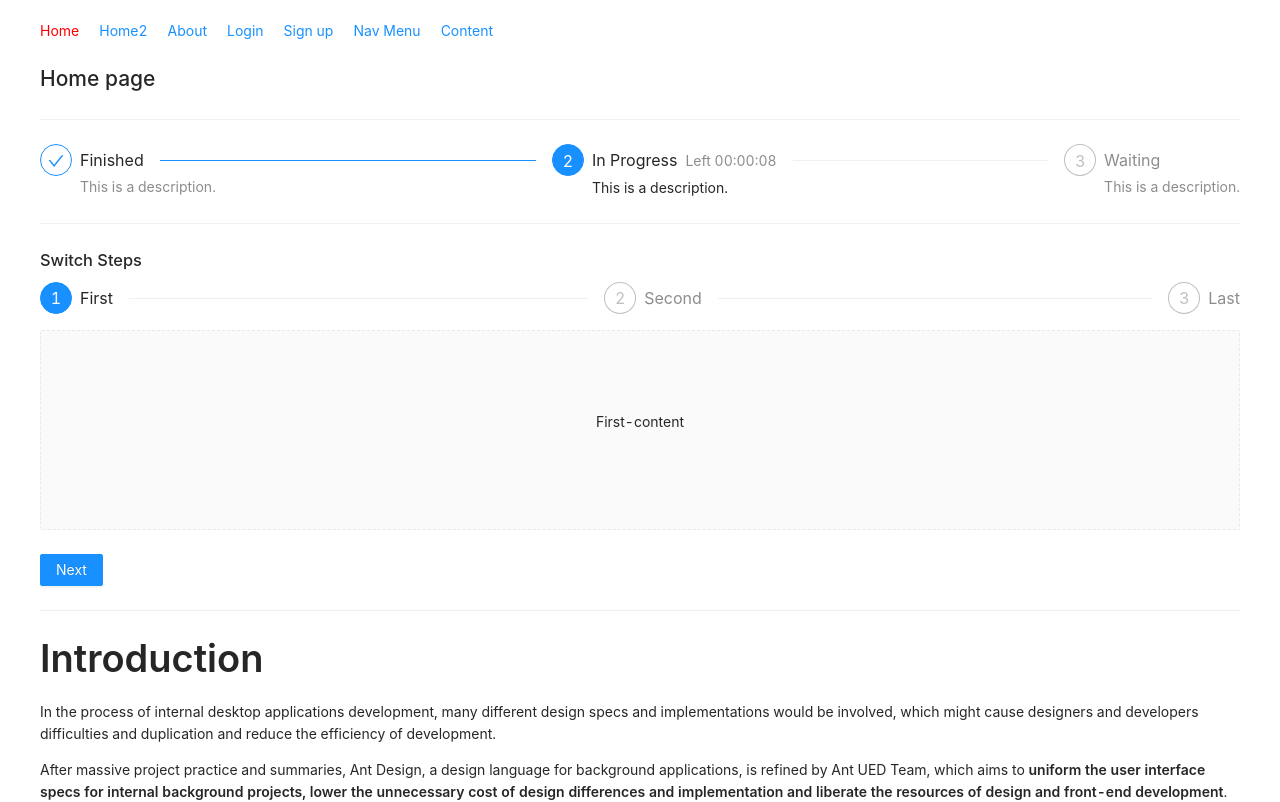
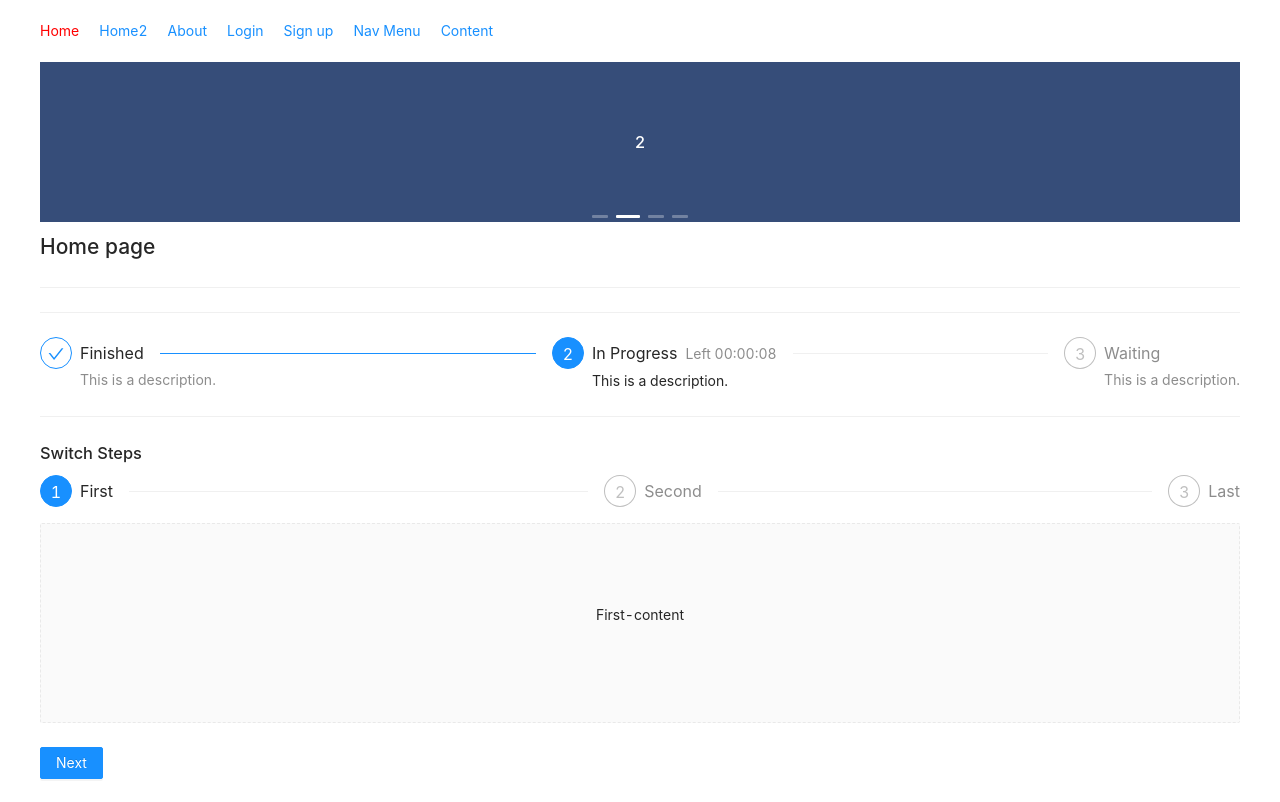
Before and after one commit to xBoot101/adam, a React (Create React App) app: page / in a window 1280 px wide. Shown: the top 802 px of the page. Built offline with nearby package versions, Linux system fonts and the light colour scheme.

Commit message:
Carousel added.

```diff
--- a/src/App.js
+++ b/src/App.js
@@ -10,11 +10,12 @@ import About from './pages/About';
 import Home2 from './pages/Home2';
 import NavMenu from './pages/NavMenu';
 import Content from './pages/Content';
+import Carousel from './pages/myCarousel';
 function App() {
 	return (
 		<div className='App'>
 			<Navbar></Navbar>
-
+			<Carousel></Carousel>
 			<Routes>
 				<Route path='/' element={<Home />} />
 				<Route path='/about' element={<About />} />
--- a/src/pages/Home.js
+++ b/src/pages/Home.js
@@ -144,6 +144,7 @@ const Home = () => {
 	return (
 		<div>
 			<h2>Home page</h2>
+			<Divider></Divider>
 			<Divider></Divider>
 			<Steps current={1}>
 				<Step title='Finished' description='This is a description.' />
@@ -431,7 +432,7 @@ const Home = () => {
 				<Col span={6}>
 					<Card
 						title='Default size card'
-						extra={<a href='#'>More</a>}
+						extra={<a href='/'>More</a>}
 						style={{
 							width: 300,
 						}}
@@ -444,7 +445,7 @@ const Home = () => {
 				<Col span={6}>
 					<Card
 						title='Default size card'
-						extra={<a href='#'>More</a>}
+						extra={<a href='/'>More</a>}
 						style={{
 							width: 300,
 						}}
@@ -457,7 +458,7 @@ const Home = () => {
 				<Col span={6}>
 					<Card
 						title='Default size card'
-						extra={<a href='#'>More</a>}
+						extra={<a href='/'>More</a>}
 						style={{
 							width: 300,
 						}}
@@ -470,7 +471,7 @@ const Home = () => {
 				<Col span={6}>
 					<Card
 						title='Default size card'
-						extra={<a href='#'>More</a>}
+						extra={<a href='/'>More</a>}
 						style={{
 							width: 300,
 						}}
@@ -483,7 +484,7 @@ const Home = () => {
 				<Col span={6}>
 					<Card
 						title='Default size card'
-						extra={<a href='#'>More</a>}
+						extra={<a href='/'>More</a>}
 						style={{
 							width: 300,
 						}}
--- /dev/null
+++ b/src/pages/myCarousel.js
@@ -0,0 +1,31 @@
+import React from 'react';
+import { Carousel } from 'antd';
+
+const contentStyle = {
+	height: '160px',
+	color: '#fff',
+	lineHeight: '160px',
+	textAlign: 'center',
+	background: '#364d79',
+};
+
+const myCarousel = () => {
+	return (
+		<Carousel autoplay>
+			<div>
+				<h3 style={contentStyle}>1</h3>
+			</div>
+			<div>
+				<h3 style={contentStyle}>2</h3>
+			</div>
+			<div>
+				<h3 style={contentStyle}>3</h3>
+			</div>
+			<div>
+				<h3 style={contentStyle}>4</h3>
+			</div>
+		</Carousel>
+	);
+};
+
+export default myCarousel;
```
